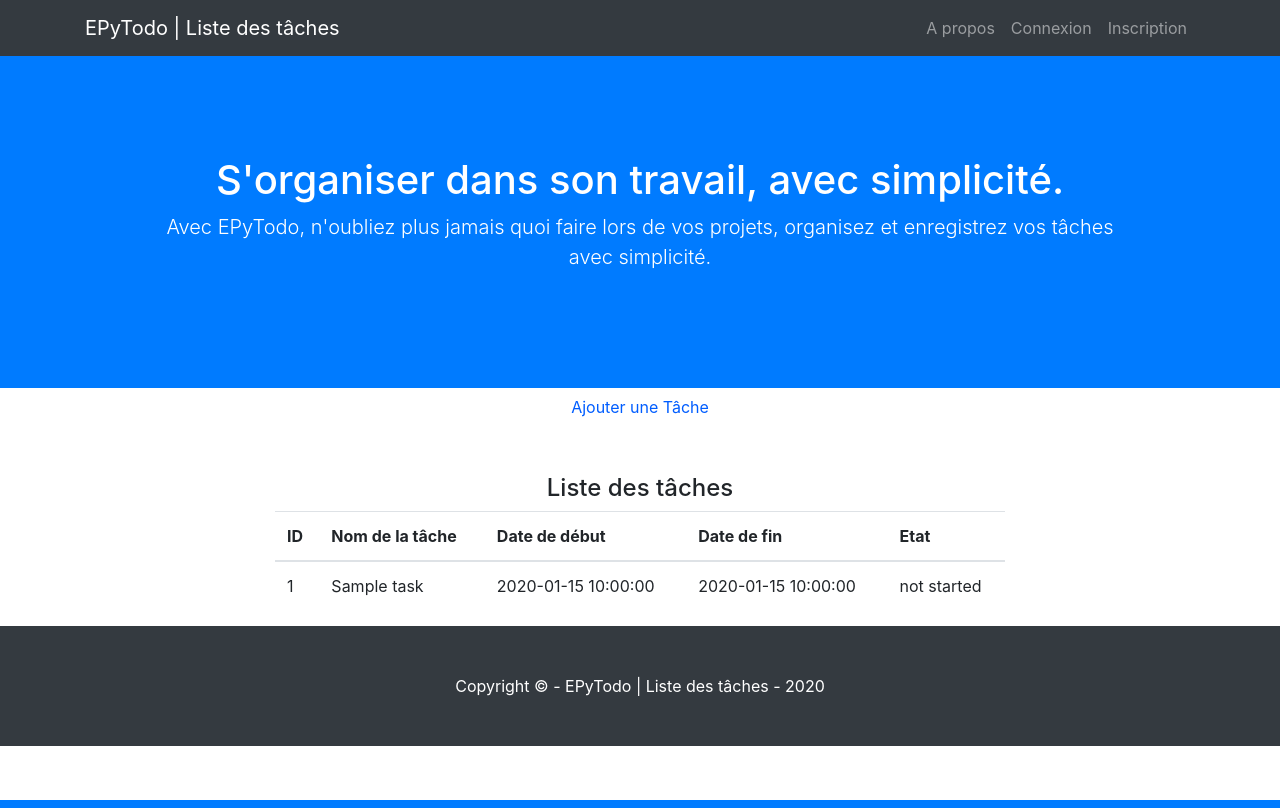
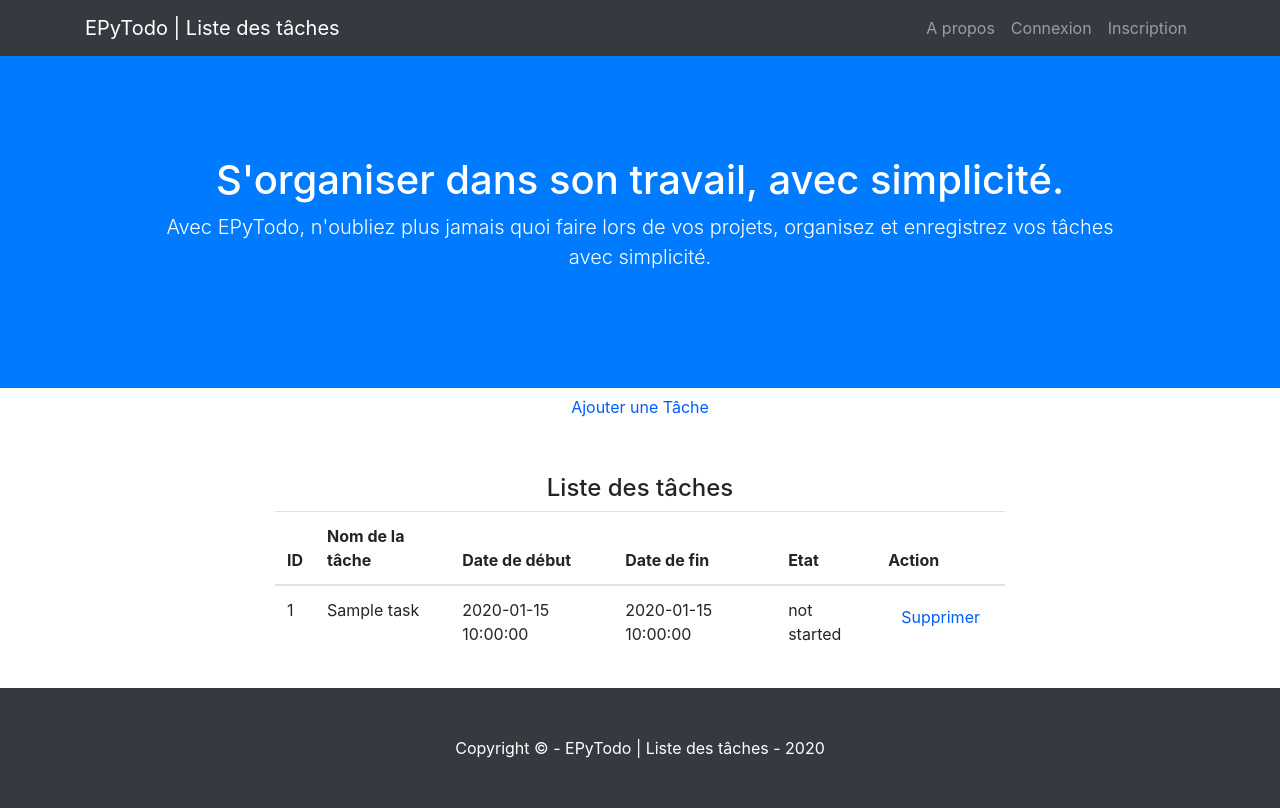
Before and after one commit to AnthoniMarie/EpyTodo, a Flask app: page /user/task in a window 1280 px wide. Run offline with Flask 2, Linux system fonts and the light colour scheme; tables that the repository leaves empty hold one stand-in row (values such as "Sample post"); some libraries are stand-ins or nearby versions.

Commit message:
[FIX] - Adding delete button

```diff
--- a/app/templates/tasks/list.html
+++ b/app/templates/tasks/list.html
@@ -81,6 +81,7 @@
                         <th scope="col">Date de début</th>
                         <th scope="col">Date de fin</th>
                         <th scope="col">Etat</th>
+                        <th scope="col">Action</th>
                     </tr>
                 </thead>
                 <tbody>
@@ -91,6 +92,7 @@
                         <td>{{row[2]}}</td>
                         <td>{{row[3]}}</td>
                         <td>{{row[4]}}</td>
+                        <td><a style="color: #005DFF" ; href="" class="btn btn-default btn-rounded mb-4"><span class="glyphicon glyphicon-plus"></span>Supprimer</a></td>
                     </tr>
                     {% endfor %}
                 </tbody>
```
